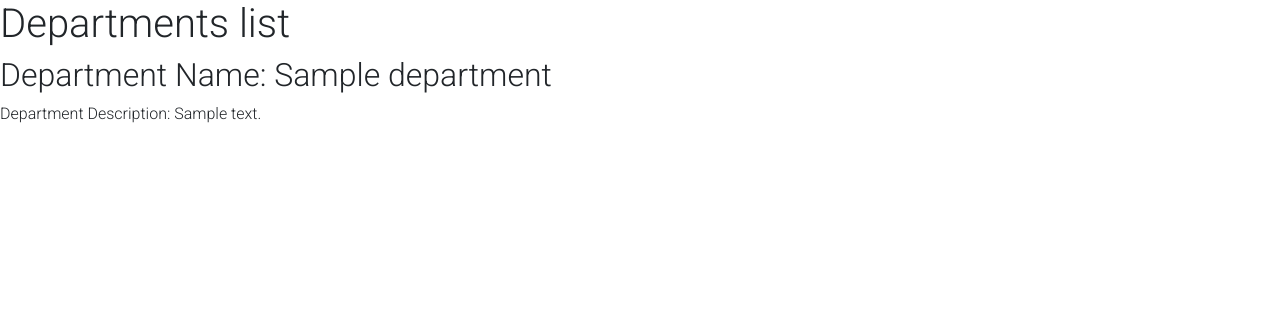
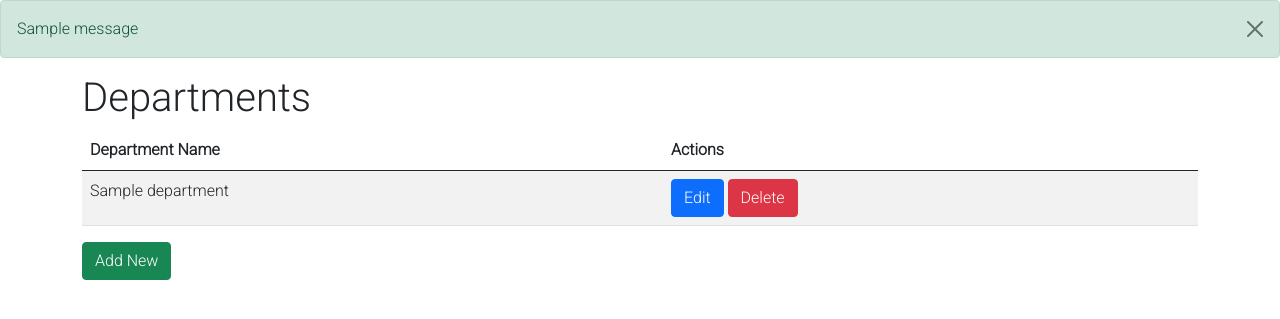
Before and after one commit to davep33l/checklist-central, a Django app: page /departments/ in a window 1280 px wide. Shown: the part 56-375 px from the top of the page. Run offline with Django 4.2, Linux system fonts and the light colour scheme; tables that the repository leaves empty hold one stand-in row (values such as "Sample post"); one stand-in notice (Sample message) is shown.

Commit message:
Add department CRUD functionality
- Created functionality to add a new department
- Created functionality to edit a department
- Created functionality to delete a department

- Added messages to the base.html page to show a success
message when the above actions are completed.

```diff
--- a/checklist/templates/checklist/department_list.html
+++ b/checklist/templates/checklist/department_list.html
@@ -12,11 +12,32 @@
 
 <body>
     {% block content %}
-    <h1>Departments list</h1>
-    {% for department in object_list %}
-    <h2>Department Name: {{ department.name }}</h2>
-    <p>Department Description: {{ department.description }}</p>
-    {% endfor %}
+    <div class="container">
+        <div class="row">
+            <div class="col-md-12">
+                <h1>Departments</h1>
+                <table class="table table-striped">
+                    <thead>
+                        <tr>
+                            <th>Department Name</th>
+                            <th>Actions</th>
+                        </tr>
+                    </thead>
+                    <tbody>
+                        {% for department in departments %}
+                        <tr>
+                            <td>{{ department.name }}</td>
+                            <td>
+                                <a href="{% url 'department_edit' department.id %}" class="btn btn-primary">Edit</a>
+                                <a href="{% url 'department_delete' department.id %}" class="btn btn-danger">Delete</a>
+                            </td>
+                        </tr>
+                        {% endfor %}
+                    </tbody>
+                </table>
+                <a href="{% url 'department_new' %}" class="btn btn-success">Add New</a>
+            </div>
+        </div>
     {% endblock %}
 </body>
 
--- a/checklist/urls.py
+++ b/checklist/urls.py
@@ -5,6 +5,9 @@ urlpatterns = [
 
     path('', views.index, name='index'),
     path('departments/', views.DepartmentList.as_view(), name='departments'),
+    path('departments/<int:pk>/', views.DepartmentEdit.as_view(), name='department_edit'),
+    path('departments/<int:pk>/delete/', views.DepartmentDelete.as_view(), name='department_delete'),
+    path('departments/new/', views.DepartmentCreate.as_view(), name='department_new'),
     path('teams/', views.TeamList.as_view(), name='teams'),
     path('checklist_templates/', views.ChecklistTemplateList.as_view(), name='checklist_templates'),
     path('task_templates/', views.TaskTemplateList.as_view(), name='task_templates'),
--- a/checklist/views.py
+++ b/checklist/views.py
@@ -2,25 +2,53 @@ from django.shortcuts import render
 from django.http import HttpResponse
 from django.views import generic
 from .models import Department, Team, ChecklistTemplate, TaskTemplate, ChecklistInstance, TaskInstance
+from django.urls import reverse_lazy
+from django.views.generic.edit import CreateView, UpdateView, DeleteView
+from django.contrib.messages.views import SuccessMessageMixin
+from django.contrib.auth.mixins import LoginRequiredMixin
 
 # Create your views here.
 
 def index(request):
     task_instances = TaskInstance.objects.all()
-
-    context = {
-        'task_instances': task_instances,
-    }
-
-
-
-    # render the index.html page
+    context = {'task_instances': task_instances,}
     return render(request, 'checklist/index.html', context)
 
 
 class DepartmentList(generic.ListView):
     model = Department
+    context_object_name = 'departments'
     template_name = 'checklist/department_list.html'
+
+
+class DepartmentEdit(SuccessMessageMixin, UpdateView):
+    model = Department
+    fields = ['name']
+    template_name = 'checklist/department_edit.html'
+    context_object_name = 'department'
+    success_url = reverse_lazy('departments')
+    success_message = "Department updated successfully"
+
+
+class DepartmentDelete(SuccessMessageMixin, DeleteView):
+    model = Department
+    template_name = 'checklist/department_confirm_delete.html'
+    success_url = reverse_lazy('departments')
+    success_message = "Department deleted successfully"
+
+
+class DepartmentCreate(SuccessMessageMixin, CreateView, LoginRequiredMixin):
+    model = Department
+    fields = ['name']
+    template_name = 'checklist/department_edit.html'
+    success_url = reverse_lazy('departments')
+    success_message = "Department created successfully"
+
+    def form_valid(self, form):
+        form.instance.created_by = self.request.user
+        form.instance.updated_by = self.request.user
+        return super().form_valid(form)
+
 
 
 class TeamList(generic.ListView):
--- a/templates/base.html
+++ b/templates/base.html
@@ -57,6 +57,15 @@
     </div>
 </nav>
 
+<!-- messages -->
+
+{% for message in messages %}
+    <div class="alert alert-{{ message.tags }} alert-dismissible fade show" role="alert">
+        {{ message }}
+        <button type="button" class="btn-close" data-bs-dismiss="alert" aria-label="Close"></button>
+    </div>
+{% endfor %}
+
 {% block content %}{% endblock %}
 
     <script src="https://cdn.jsdelivr.net/npm/bootstrap@5.0.1/dist/js/bootstrap.bundle.min.js"
```
Also changed, not shown: checklist/templates/checklist/department_confirm_delete.html (added, +11 -0 lines), checklist/templates/checklist/department_edit.html (added, +17 -0 lines).
